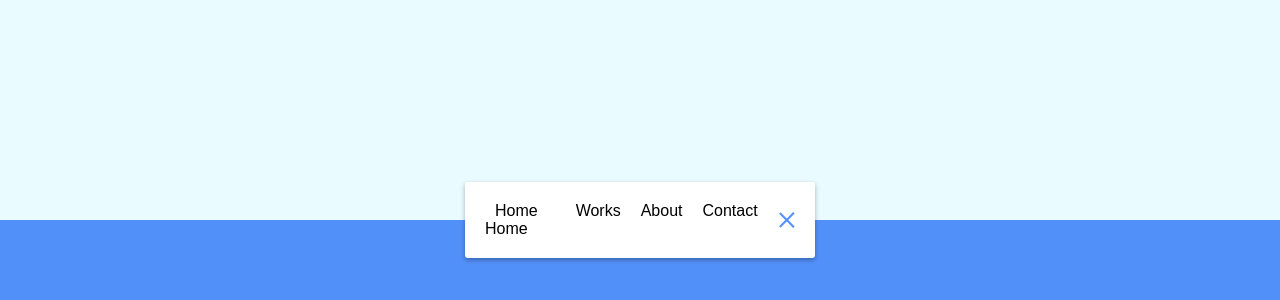
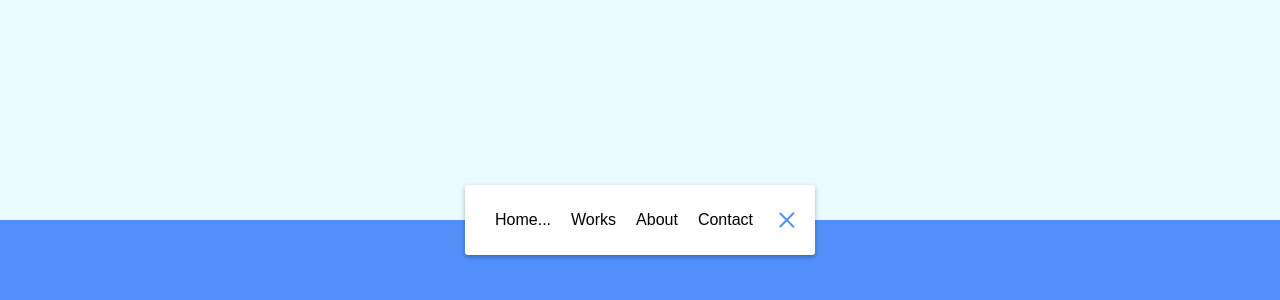
Before and after one commit to Sabarit23/newFile, a plain HTML site: page index.html in a window 1280 px wide. Shown: the part 180-480 px from the top of the page. Drawn offline with Linux system fonts and the light colour scheme; a web font is replaced by a local one.

Commit message:
dev commit

```diff
--- a/index.html
+++ b/index.html
@@ -11,7 +11,7 @@
 <body>
     <nav class="active" id="nav">
         <ul>
-            <li><a href="#">Home Home</a></li>
+            <li><a href="#">Home...</a></li>
             <li><a href="#">Works</a></li>
             <li><a href="#">About</a></li>
             <li><a href="#">Contact</a></li>
```
